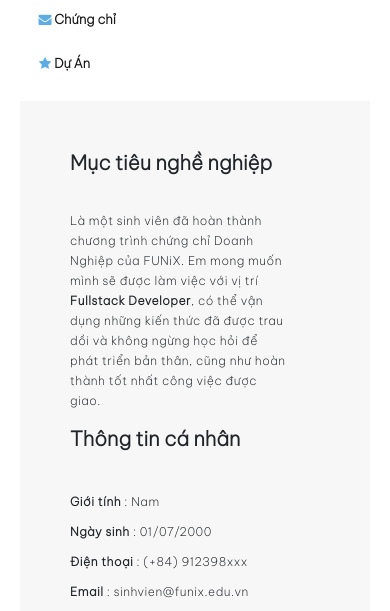
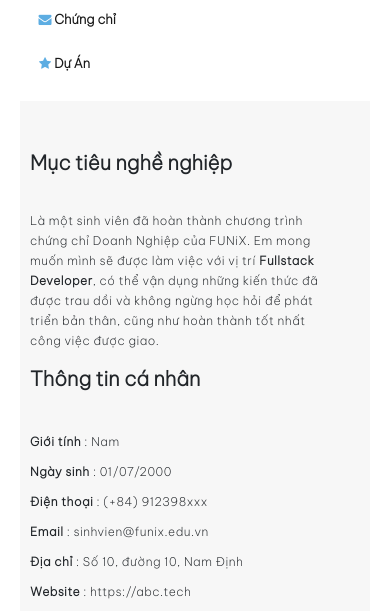
Before and after one commit to 01072k1anhCong2/cong2k10107.github.io, a plain HTML site: page index.html in a window 390 px wide. Shown: the part 561-1172 px from the top of the page. Drawn offline with nearby package versions, Linux system fonts and the light colour scheme.

Commit message:
Update mobile.css

```diff
--- a/css/mobile.css
+++ b/css/mobile.css
@@ -20,7 +20,7 @@
   section > .container {
     margin: 0 auto;
     /* display: block; */
-    padding: 30px 50px;
+    padding: 30px 10px;
     max-width: 980px;
   }
   .container1 {
```
